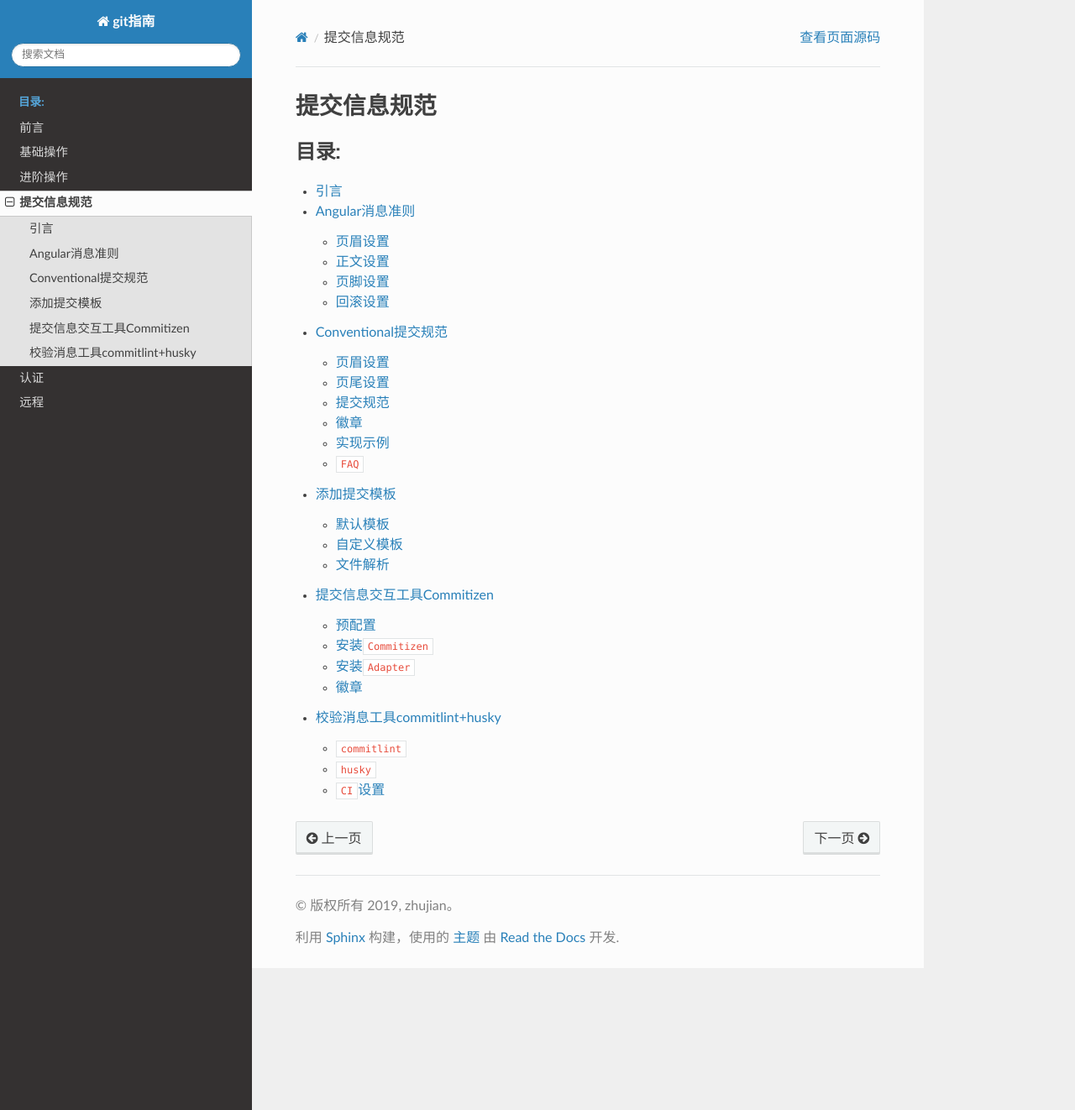
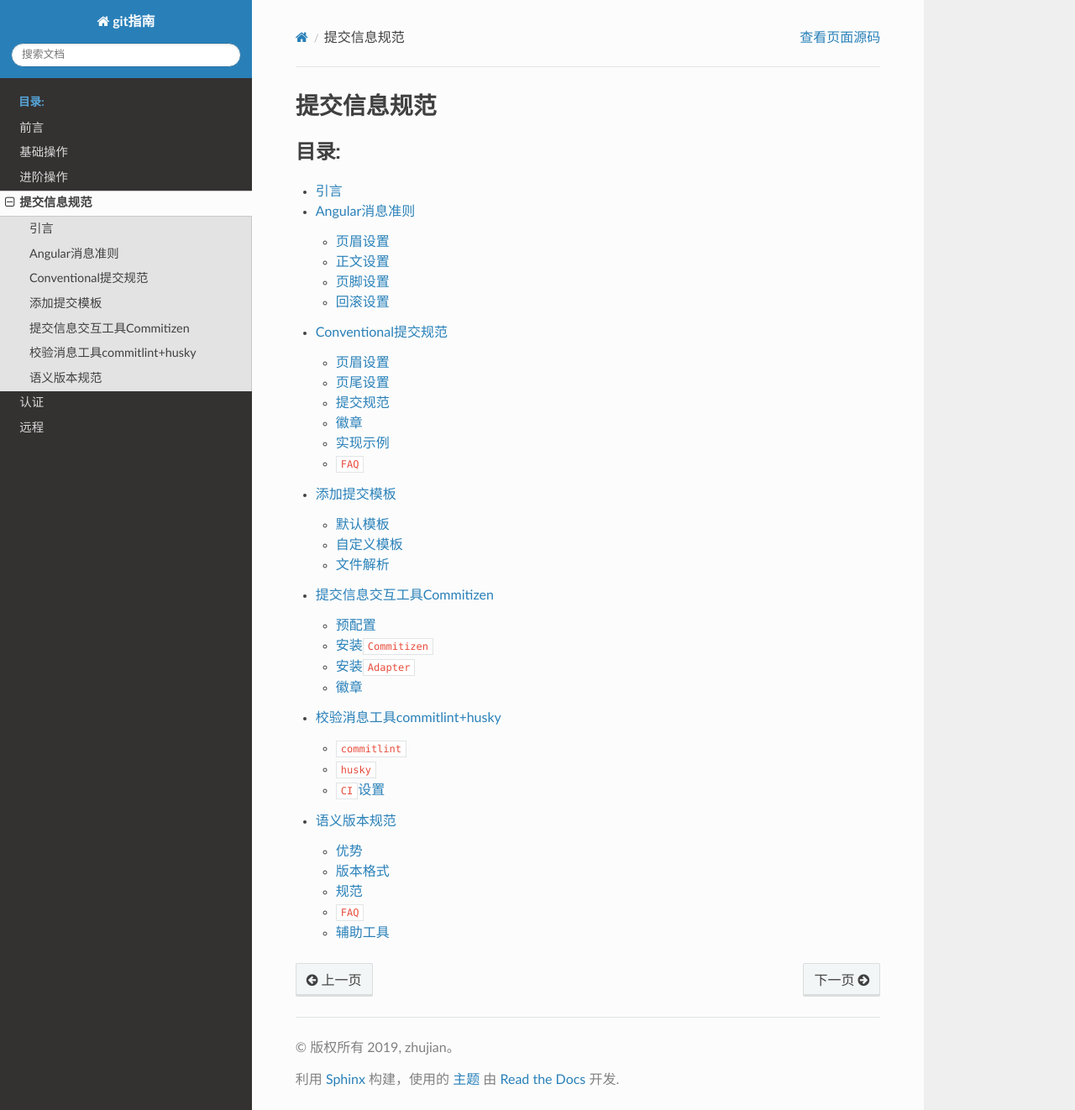
Before and after one commit to Document-Collection/git-guide, a Sphinx documentation site: the page built from docs/source/message-guideline.rst, in a window 1280 px wide and 1322 px high. Shown: the whole window at 84% size. Built offline with Sphinx 7.4.7 and the Read the Docs theme 2.0.0, drawn with Linux system fonts in a browser that asks for light colours; some of the changed lines change nothing that is shown.

Commit message:
docs(message-guideline): 新增语义版本规范文档

```diff
--- a/docs/source/message-guideline.rst
+++ b/docs/source/message-guideline.rst
@@ -14,3 +14,4 @@
    message-guideline/添加提交模板
    message-guideline/提交信息交互工具Commitizen
    message-guideline/校验消息工具commitlint+husky
+   message-guideline/语义版本规范
--- /dev/null
+++ b/docs/source/message-guideline/语义版本规范.md
@@ -0,0 +1,95 @@
+
+# 语义版本规范
+
+[semver/semver.org](https://github.com/semver/semver.org)提出一个语义版本规范，用于规范版本的生成和设置
+
+英文版：[Semantic Versioning 2.0.0](https://semver.org/)
+
+中文版：[语义化版本 2.0.0](https://semver.org/lang/zh-CN/)
+
+## 优势
+
+1. 标识当前应用版本信息
+2. 管理代码仓库
+3. 管理外部依赖
+
+## 版本格式
+
+版本号命名如下:
+
+    # 英文版
+    MAJOR.MINOR.PATCH
+    # 中文版
+    主版本号.次版本号.修订号
+
+版本号递增规则：
+
+1. 主版本号(`MAJOR version`)：出现不兼容的`API`变化
+2. 次版本号(`MINOR version`)：新增向后兼容的功能
+3. 修订号(补丁版本号，`PATCH version`)：修复向后兼容的`bug`
+
+## 规范
+
+1. 使用语义版本控制的软件**必须(MUST)**声明公共`API`。`API`可以在代码本身中声明，或者严格存在于文档中。不管怎样，它都应该是精确和全面的
+2. 正常版本号**必须(MUST)**采用`X.Y.Z`格式，其中`X、Y`和`Z`是非负整数，并且**必须不(MUST NOT)**包含前导零。`X`是主版本，`Y`是次版本，`Z`是补丁版本。每个元素**必须(MUST)**以数字形式增加。例如：`1.9.0 -> 1.10.0 -> 1.11.0`
+3. 一旦发布了版本化的包，就**不能再(MUST NOT)**修改该版本的内容。任何修改都必须作为新版本重新发布
+4. 主版本号为`0(0.y.z)`表示初始开发阶段，可以执行任意的修改。这个阶段的公共`API`**不应该(SHOULD NOT)**被视为稳定版。
+5. 从版本`1.0.0`定义的公共`API`开始，之后版本号的递增方式依赖于此公共`API`的更改方式
+6. 只要有向后兼容的`bug`被修复，就**必须(MUST)**递增补丁版本号`Z(x.y.Z | x>0)`。错误修复被定义为修复错误行为的内部更改
+7. 只要有向后兼容的功能被引入公共`API`，就**必须(MUST)**递增次版本号`Y(x.Y.z | x>0)`。只要有任何公共`API`被标记为舍弃(`deprecated`)，就**必须(MUST)**递增次版本号。如果在私有代码中引入了大量新功能或改进，其中**可以(MAY)**包括补丁级别的改变，那么**可以(MAY)**递增次版本号。当次版本号递增时**必须(MUST)**设置补丁版本号为`0`
+8. 只要有不向后兼容的改变被引入公共`API`，就**必须(MUST)**递增主版本号`X(X.y.z | x>0)`，其中**可以(MAY)**包括次版本和补丁级别的修改。当主版本号递增时，**必须(MUST)**设置次版本号和补丁版本号为`0`
+9. 预发布版本**可以(MAY)**通过在补丁版本之后附加连字符(`-`)和一系列点(`.`)分隔的标识符来表示。标识符**必须(MUST)**只包含`ASCII`字母数字和连字符`[0-9a-za-z-]`。标识符**必须不(MUST NOT)**为空。数字标识符**必须不(MUST NOT)**包含前导`0`。预发布版本的优先级低于相关的正常版本。预发布版本表示该版本尚不稳定，可能不满足与其关联的正常版本预期的兼容性要求。比如，`1.0.0-alpha、1.0.0-alpha.1、1.0.0-0.3.7、1.0.0-x.7.z.92`
+10. 构建元数据**可以(MAY)**通过在补丁或预发布版本之后立即附加一个加号和一系列点分隔的标识符来表示。标识符**必须(MUST)**只包含`ASCII`字母数字和连字符`[0-9a-za-z-]`。标识符**必须不(MUST NOT)**为空。在确定版本优先级时**应该(SHOULD)**忽略构建元数据。因此如果有两个版本仅在构建元数据上有区别，那么这两个版本优先级相同。比如，`1.0.0-alpha+001、1.0.0+20130313144700、1.0.0-beta+exp.sha.5114f85`
+11. 优先级是指在排序时版本之间如何进行比较。**必须(MUST)**按顺序将版本分离为主、次、补丁和预发布标识符来计算优先级（构建元数据不包含在优先级中）。当从左到右比较每个标识符时，优先级由第一个差异决定，如下所示：主、次和补丁版本总是用数字进行比较。比如，`1.0.0 < 2.0.0 < 2.1.0 < 2.1.1`。当主、次和补丁的大小相同时，预编译版本的优先级低于正常版本。比如，`1.0.0-alpha < 1.0.0`。具有相同主版本、次版本和补丁版本的两个预发布版本的优先级**必须(MUST)**通过从左到右比较每个点分隔的标识符来确定，直到发现以下差异：仅由数字组成的标识符用数字进行比较，带字母或连字符的标识符按`ASCII`排序顺序在词法上进行比较。数字标识符总是优先级低于非数字标识符。如果前面的所有标识符都相同，则拥有更长字段集的预发布版本的优先级高于较小字段集的预发布版本。比如，`1.0.0-alpha < 1.0.0-alpha.1 < 1.0.0-alpha.beta < 1.0.0-beta < 1.0.0-beta.2 < 1.0.0-beta.11 < 1.0.0-rc.1 < 1.0.0`
+
+## `FAQ`
+
+**问：应该如何处理`0.y.z`初始开发阶段的修订？**
+
+最简单的方式是初始开发版本从`0.1.0`开始，然后在每一个后续的阶段递增次版本号
+
+**问：什么时候发布`1.0.0`版本？**
+
+下列情况可用于发布`1.0.0`版本
+
+1. 软件已经在生产中使用
+2. 已经有用户依赖于稳定的`API`
+3. 开发过程中非常担心向后兼容性
+
+问：是否语义化规范不鼓励快速开发和快速迭代？
+
+主版本为`0`的初始开发阶段就是用于快速开发的。如果每天都在改变`API`，那么软件应该仍旧停留在`0.y.z`阶段或者在一个单独的开发分支上处理下一个主版本
+
+问：是否对公共`API`小小的不兼容修改都要递增主版本，那这样的话很快就能达到`42.0.0`？
+
+这就要考验你的开发经验和开发远见。不应将不兼容的更改轻易地引入具有大量依赖代码的软件中，升级所需的成本可能很高。必须推出主版本以发布不兼容的更改意味着你已经考虑了更改的影响，并评估所涉及的成本/效益比
+
+问：为全部公共`API`生成文档需要做太多的工作了！
+
+为了其他人的使用而去文档化软件，这是作为职业开发者的责任。管理软件复杂性是保持项目高效的一个非常重要的部分，如果没有人知道如何使用您的软件，或者可以安全地调用哪些方法，这很难做到。从长远来看，语义版本控制以及对定义良好的公共`API`的坚持可以使每个人都能顺利运行
+
+**问：如果不小心在次版本发布了一个不兼容改变该怎么办？**
+
+一旦意识到已经破坏了语义化版本规范，修复问题并发布一个新的次要版本，以纠正问题并恢复向后兼容性。**即使在这种情况下，修改已发行的版本也是不可接受的。**如果合适，记录违规版本并告知用户该问题，以便他们了解有问题的版本。
+
+**问：如果我更新了依赖，但是没有改变公共`API`，应该怎么做？**
+
+这种方式是兼容的，因为它没有影响公共`API`。明确依赖于你的包的软件应该有它们自己的依赖规范，作者也会注意到任何冲突。决定是否这个修改是补丁级别还是次版本级别依赖于你更新你的依赖是为了修复`bug`还是添加新功能。我通常期待额外的代码是为了后一种，这种情况下明显是一个次版本级别递增
+
+**问：如果我不小心修改了公共`API`，但是不兼容于版本号的改变（比如在补丁版本中错误的引入了主版本级别的不兼容修改）？**
+
+运用你最好的判断。如果有大量的用户会因为这个公共`API`的返回而受到影响，那么最好的策略是执行一次主版本发布，即使这次修复严格上被视为是补丁发布。记住，语义版本化就是通过版本号的变化来传达意义。如果这些更改对您的用户很重要，请使用版本号通知他们
+
+**问：应该如何处理待舍弃的功能?**
+
+舍弃已存在的功能是软件开发的常规动作，也是为了进一步发展所必须的。当你舍弃部分公共`API`，应该做两件事情：（1）更新文档让用户知道这次改变，（2）发布一个新的次版本，仍旧包含这个舍弃功能。在新的主版本发布中完全移除这些功能之前，应该至少发布一个包含这些舍弃功能的次版本，其目的是让用户能够平滑的迁移到新的`API`
+
+问：语义规范对版本字符串有大小限制吗？
+
+没有限制，但是`255`个字符的版本号也太长了一点。此外，特定系统可能会对字符串的大小有限制
+
+## 辅助工具
+
+[semantic-release/semantic-release](https://github.com/semantic-release/semantic-release)
+
+[conventional-changelog/standard-version](https://github.com/conventional-changelog/standard-version)
```
